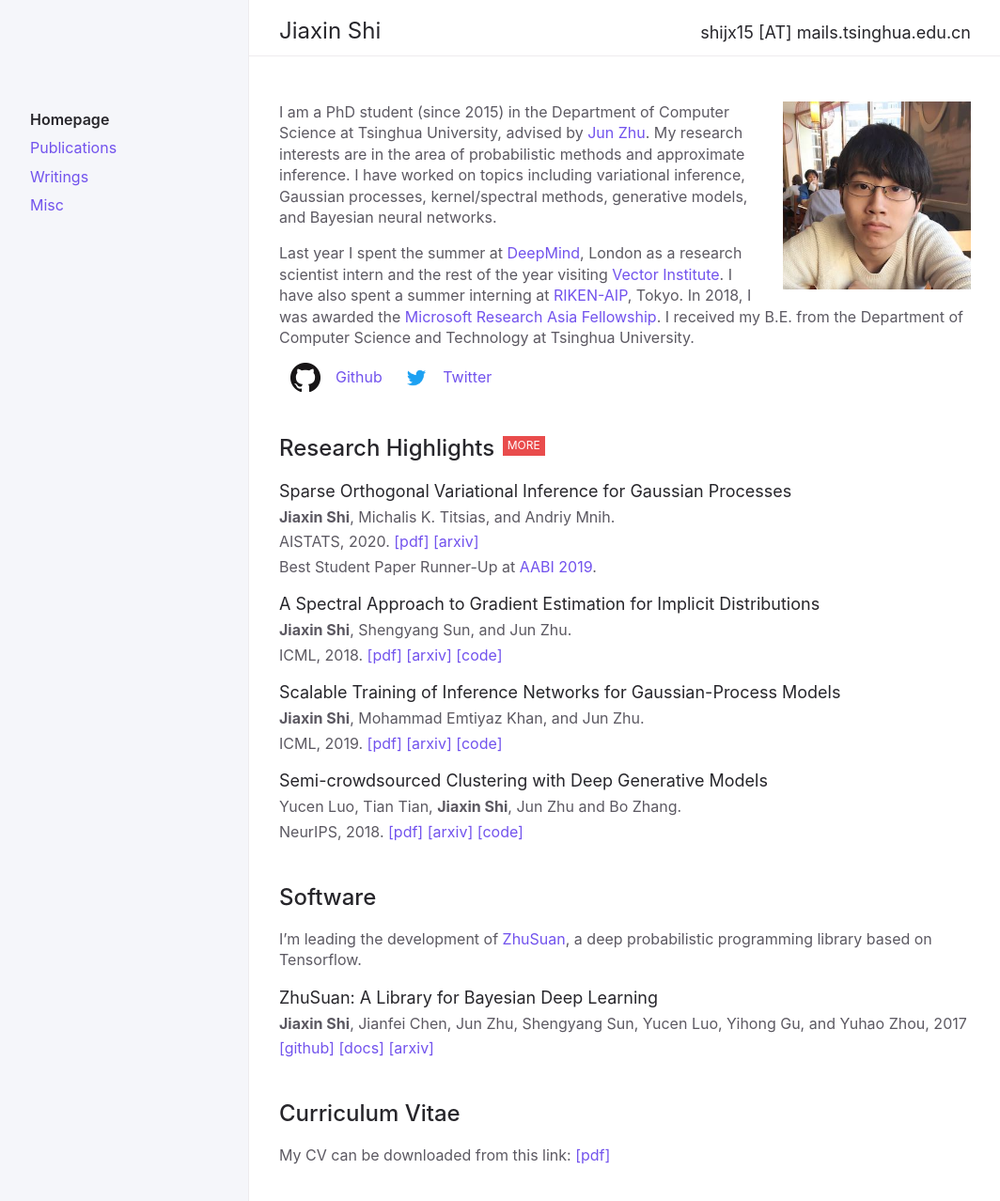
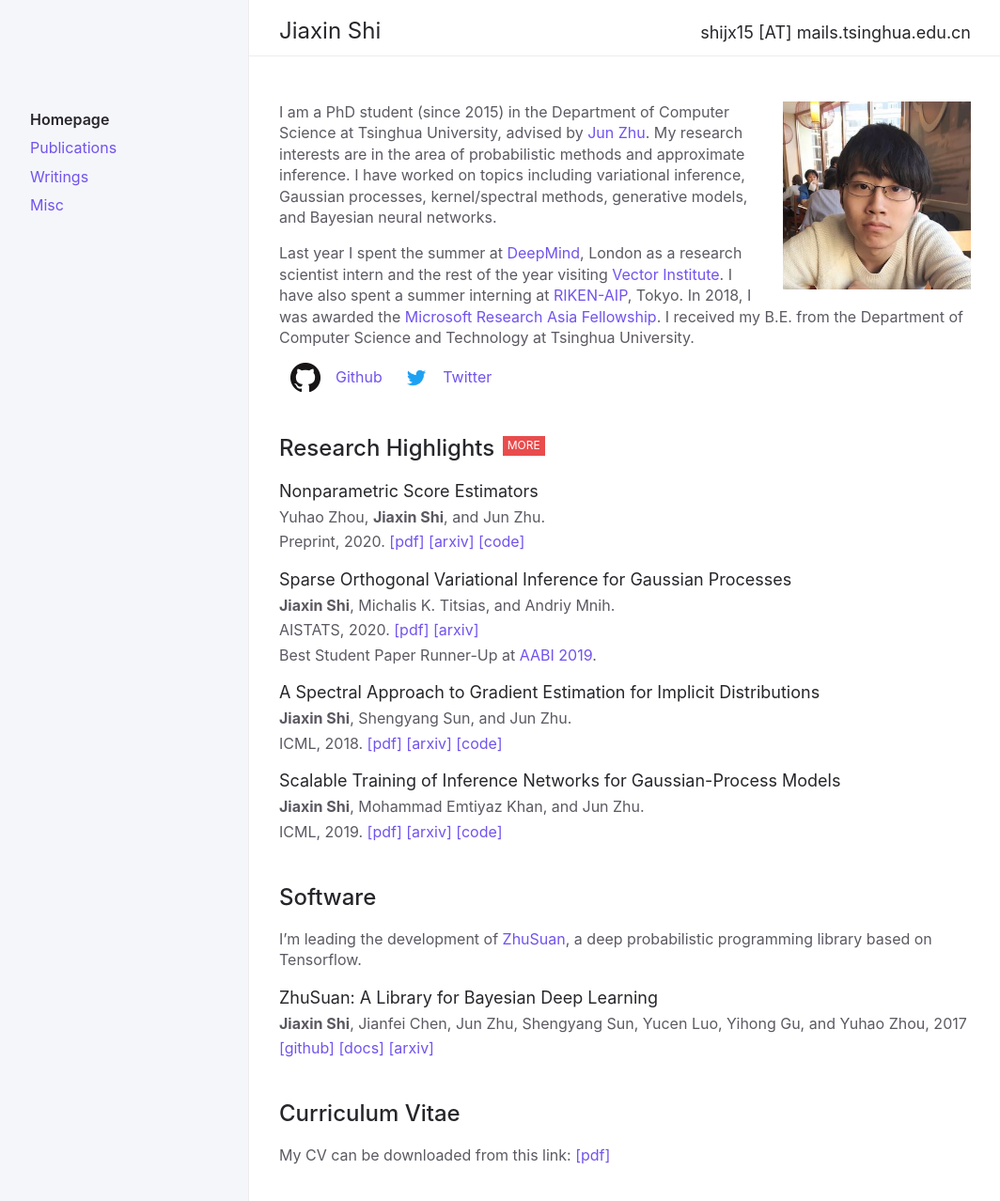
Before and after one commit to thjashin/thjashin.github.io, a Jekyll site: the page built from index.md, in a window 1280 px wide. Shown: the top 1278 px of the page at 94% size, without its empty margins (91-1155 px from the left). Built offline with Jekyll 4.4.1, drawn with Linux system fonts in a browser that asks for light colours.

Commit message:
update pub

```diff
--- a/index.md
+++ b/index.md
@@ -27,6 +27,15 @@ I received my B.E. from the Department of Computer Science and Technology at Tsi
 {: .label .label-red :}
 <!-- {: .fs-9 } -->
 
+Nonparametric Score Estimators
+{: .fs-5 .mb-1 .text-grey-dk-300}
+Yuhao Zhou, **Jiaxin Shi**, and Jun Zhu.
+{: .mb-1}
+Preprint, 2020.
+[[pdf]](https://arxiv.org/pdf/2005.10099)
+[[arxiv]](https://arxiv.org/abs/2005.10099)
+[[code]](https://github.com/miskcoo/kscore)
+
 Sparse Orthogonal Variational Inference for Gaussian Processes
 {: .fs-5 .mb-1 .text-grey-dk-300}
 **Jiaxin Shi**, Michalis K. Titsias, and Andriy Mnih.
@@ -55,15 +64,6 @@ ICML, 2019.
 [[arxiv]](https://arxiv.org/abs/1905.10969)
 [[code]](https://github.com/thjashin/gp-infer-net)
 
-Semi-crowdsourced Clustering with Deep Generative Models
-{: .fs-5 .mb-1 .text-grey-dk-300}
-Yucen Luo, Tian Tian, **Jiaxin Shi**, Jun Zhu and Bo Zhang.
-{: .mb-1}
-NeurIPS, 2018.
-[[pdf]](https://arxiv.org/pdf/1810.11971.pdf)
-[[arxiv]](https://arxiv.org/abs/1810.11971)
-[[code]](https://github.com/xinmei9322/semicrowd)
-
 ## Software
 {: .d-inline-block :}
 
```
Also changed, not shown: publications.md (+11 -0 lines).
